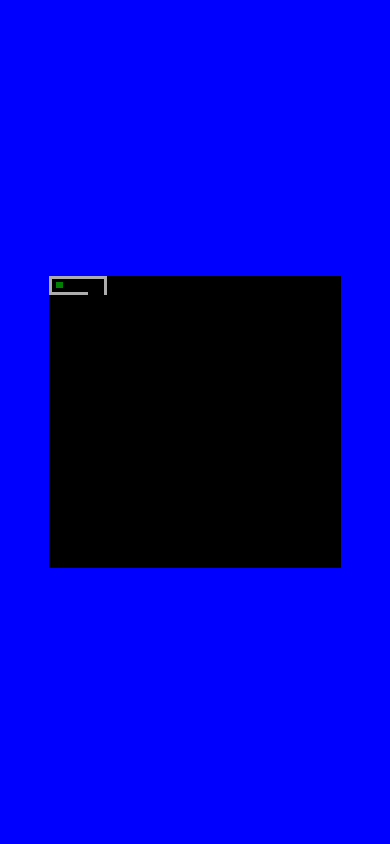
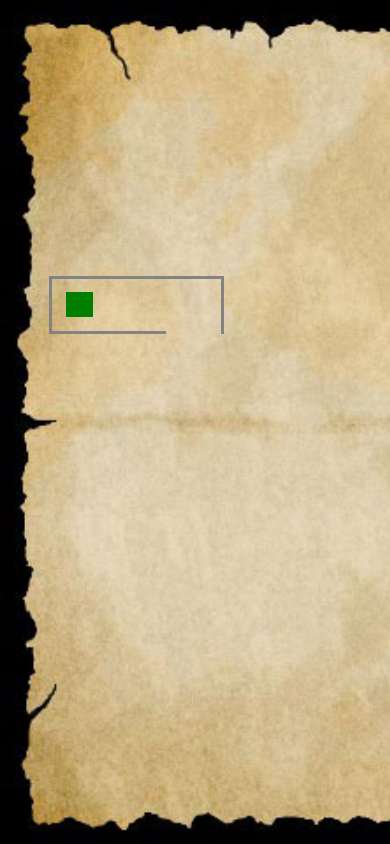
Before and after one commit to brian-stovall/maze_explorer, a plain HTML site: page index.html in a window 390 px wide. Drawn offline with Linux system fonts and the light colour scheme.

Commit message:
added BG; fixed responsive walls; fixed maze.maxManhatan

```diff
--- a/maze.css
+++ b/maze.css
@@ -10,7 +10,8 @@ html {
 }
 
 body {
-	background-color:blue;
+	background-image:url('art/parchment.png');
+	background-size:cover;
 	height:100%;
 	width:100%;
 }
@@ -22,7 +23,7 @@ table {
 	top:15vmin;
 	left:15vmin;
 	border-spacing:0;
-	background-color:black;
+	background-color:transparent;
 }
 
 td {
--- a/maze.js
+++ b/maze.js
@@ -24,7 +24,7 @@ document.addEventListener('DOMContentLoaded', function () {
 		result.persist = persist;
 		result.responsiveBorder = responsiveBorder;
 		//the farthest two objects can be apart in the maze
-		result.maxManhattan = length + height;
+		result.maxManhattan = width + height - 2;
 		return result;
 	}
 
@@ -80,11 +80,15 @@ document.addEventListener('DOMContentLoaded', function () {
 		var width = maze.length;
 		var height = maze[0].length;
 		var result = document.createDocumentFragment();
-		//some messy math that makes the walls brighter as you near the goal
+		const LIGHTEST = 150; //the lightest white we want the responsive lines to be
+		var manhattanRatio = getManhattan(maze.playerX, maze.playerY, maze.goalX, maze.goalY)
+																			/maze.maxManhattan;
+		//for responsive maze set wall colors to black at the goal and LIGHTEST at max distance
 		var colorString = (maze.responsiveBorder) ?
-		Math.floor((255 - (51 * (getManhattan(maze.playerX, maze.playerY, maze.goalX, maze.goalY)/
-		maze.maxManhattan))))
-		.toString(16).repeat(3) : 'FFFFFFF';
+			Math.floor(LIGHTEST * manhattanRatio).toString(16).repeat(3) : 'FFFFFFF';
+			//sometimes the ratio'd colorstring is 1 digit, if so, make it black
+			if (colorString.length < 6) colorString = '000000';
+		console.log(manhattanRatio + ' ' + colorString);
 		var plainBorder = '3px solid #' + colorString;
 		var goalBorder = '3px solid gold';
 		var cellsize = Math.floor(100/width) + '%';
@@ -226,5 +230,5 @@ document.addEventListener('DOMContentLoaded', function () {
 	}
 
 	//test code
-	explore2d(15, 15, 0, 0, 3, false, true);
+	explore2d(5, 5, 0, 0, 3, true, true);
 });
```
Also changed, not shown: art/parchment.png (added).
